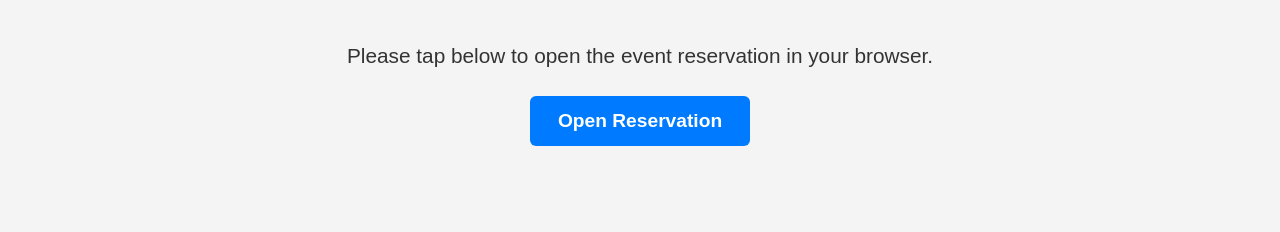
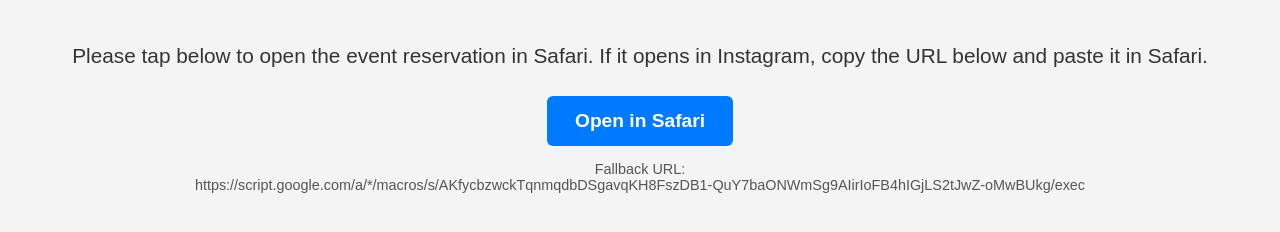
Before and after one commit to mmacias96/hob-event, a plain HTML site: page index.html in a window 1280 px wide. Drawn offline with Linux system fonts and the light colour scheme.

Commit message:
Update index.html
another iOS fix

```diff
--- a/index.html
+++ b/index.html
@@ -31,10 +31,16 @@
     .button:hover {
       background-color: #0056b3;
     }
+    .fallback {
+      font-size: 0.9em;
+      margin-top: 15px;
+      color: #555;
+    }
   </style>
 </head>
 <body>
-  <div class="message">Please tap below to open the event reservation in your browser.</div>
-  <a class="button" href="https://script.google.com/a/*/macros/s/AKfycbzwckTqnmqdbDSgavqKH8FszDB1-QuY7baONWmSg9AIirIoFB4hIGjLS2tJwZ-oMwBUkg/exec" target="_blank">Open Reservation</a>
+  <div class="message">Please tap below to open the event reservation in Safari. If it opens in Instagram, copy the URL below and paste it in Safari.</div>
+  <a class="button" href="https://script.google.com/a/*/macros/s/AKfycbzwckTqnmqdbDSgavqKH8FszDB1-QuY7baONWmSg9AIirIoFB4hIGjLS2tJwZ-oMwBUkg/exec" target="_blank" rel="noopener noreferrer">Open in Safari</a>
+  <div class="fallback">Fallback URL: <br>https://script.google.com/a/*/macros/s/AKfycbzwckTqnmqdbDSgavqKH8FszDB1-QuY7baONWmSg9AIirIoFB4hIGjLS2tJwZ-oMwBUkg/exec</div>
 </body>
 </html>
```
